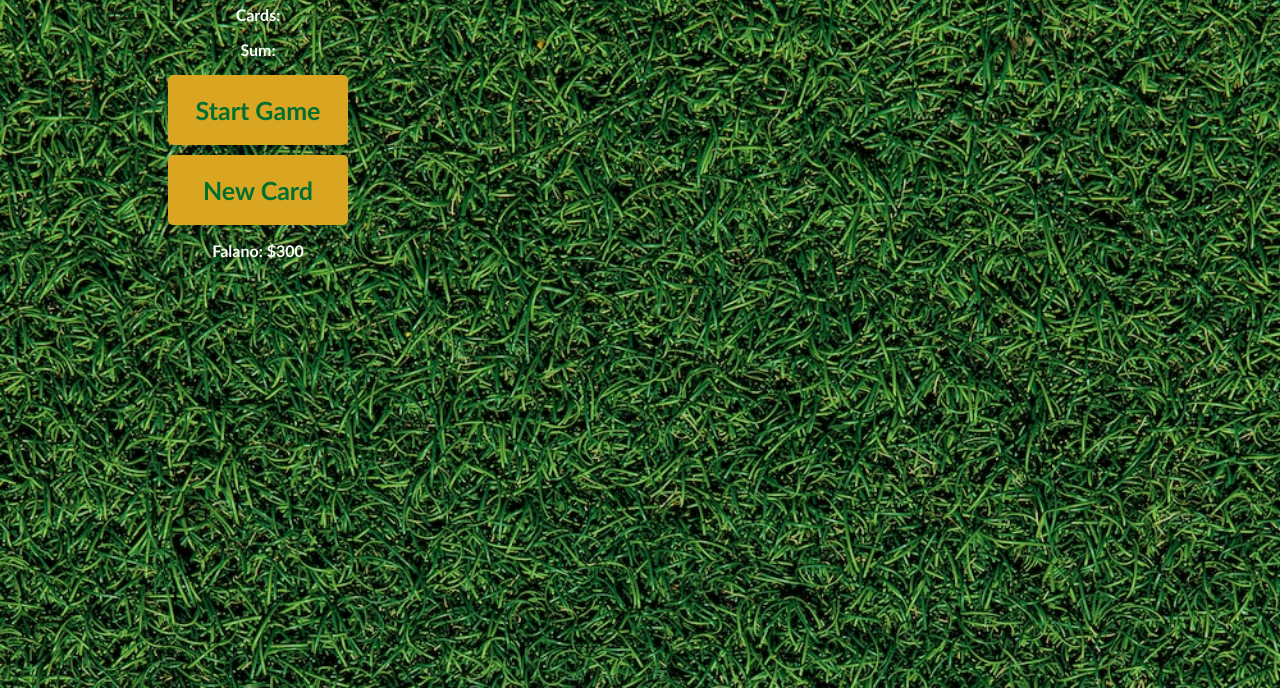
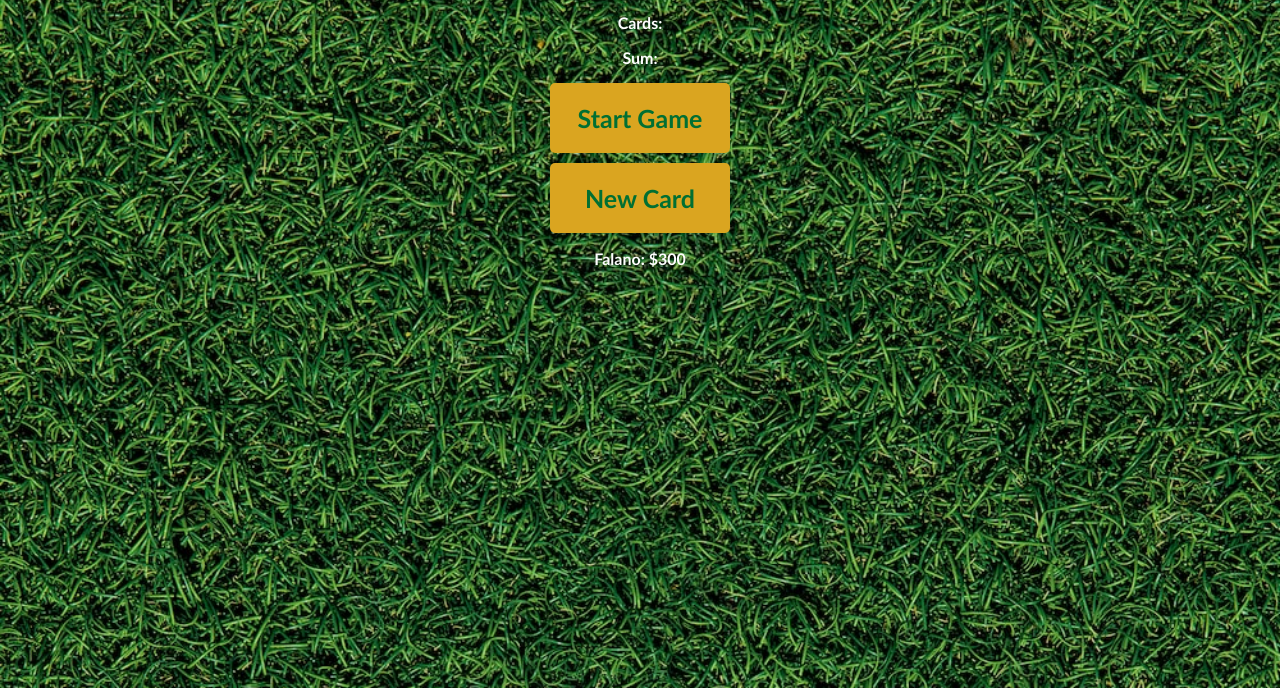
Before and after one commit to lawsontuladhar/Black-Jack-Game, a plain HTML site: page index.html in a window 1280 px wide. Shown: the part 112-800 px from the top of the page. Drawn offline with Linux system fonts and the light colour scheme.

Commit message:
height and width made auto

```diff
--- a/index.css
+++ b/index.css
@@ -4,11 +4,12 @@ body {
   background-image: url(green-grass.jpeg);
   background-size: cover;
   background-repeat: inherit;
-  height: 500px;
-  width: 500px;
+  height: auto;
+  width: auto;
   font-weight: bold;
   color: rgb(255, 255, 255);
   text-align: center;
+  align-content: center;
 }
 h1 {
   color: goldenrod;
```
